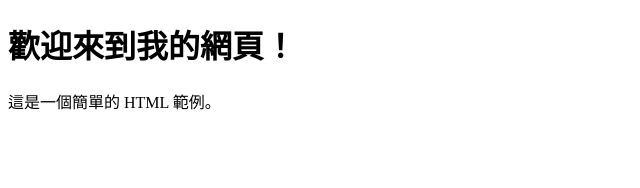
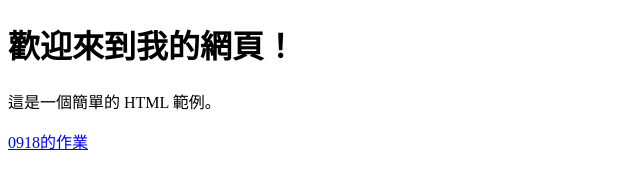
Before and after one commit to yax2005/yax2005, a plain HTML site: page index.html in a window 1280 px wide. Shown: the whole page, without its empty margins (0-640 px from the left). Drawn offline with Linux system fonts and the light colour scheme.

Commit message:
Update index.html

```diff
--- a/index.html
+++ b/index.html
@@ -8,5 +8,6 @@
 <body>
     <h1>歡迎來到我的網頁！</h1>
     <p>這是一個簡單的 HTML 範例。</p>
+    <a href=0918.html" target="_blank">0918的作業 </a>
 </body>
 </html>
```
